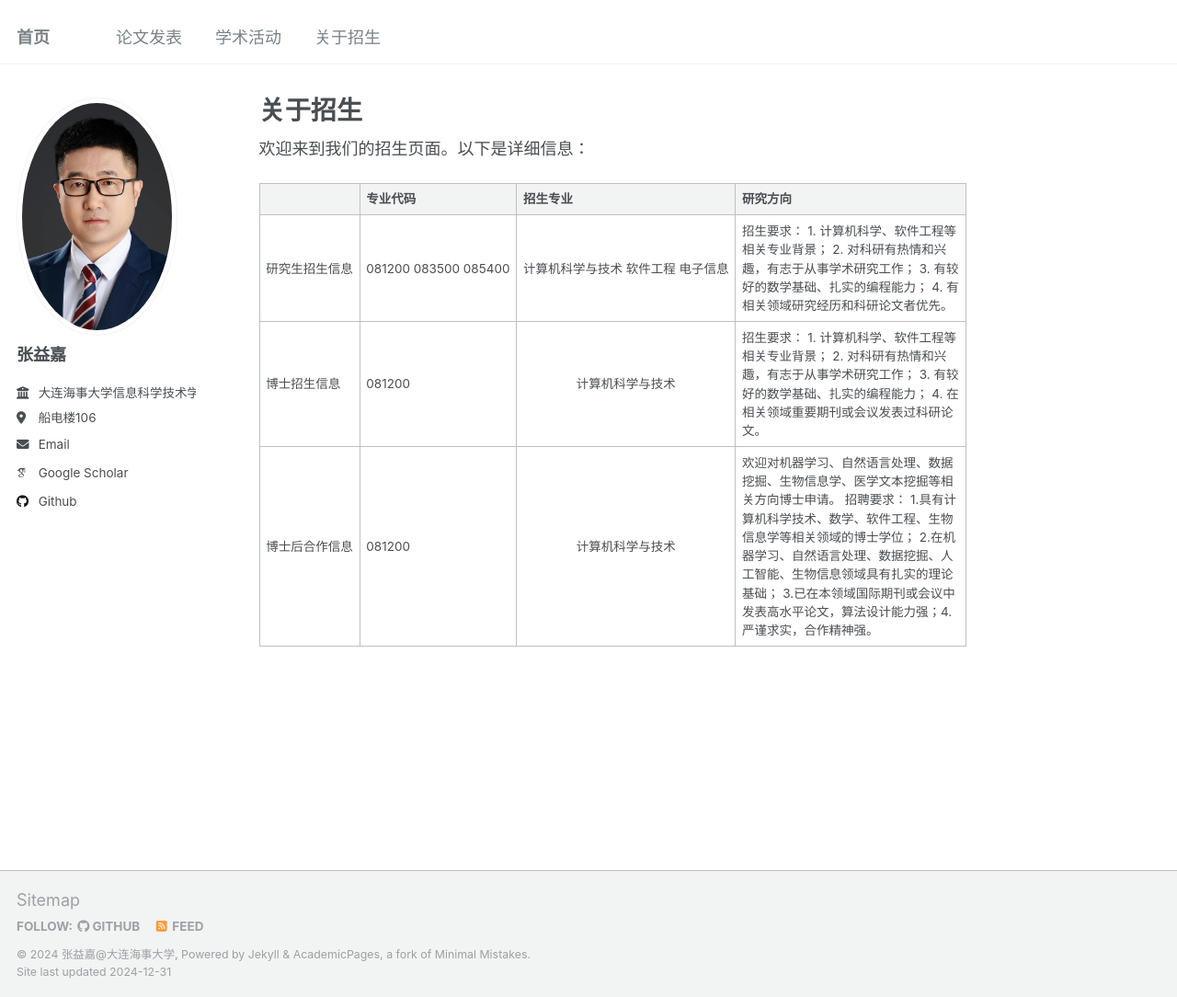
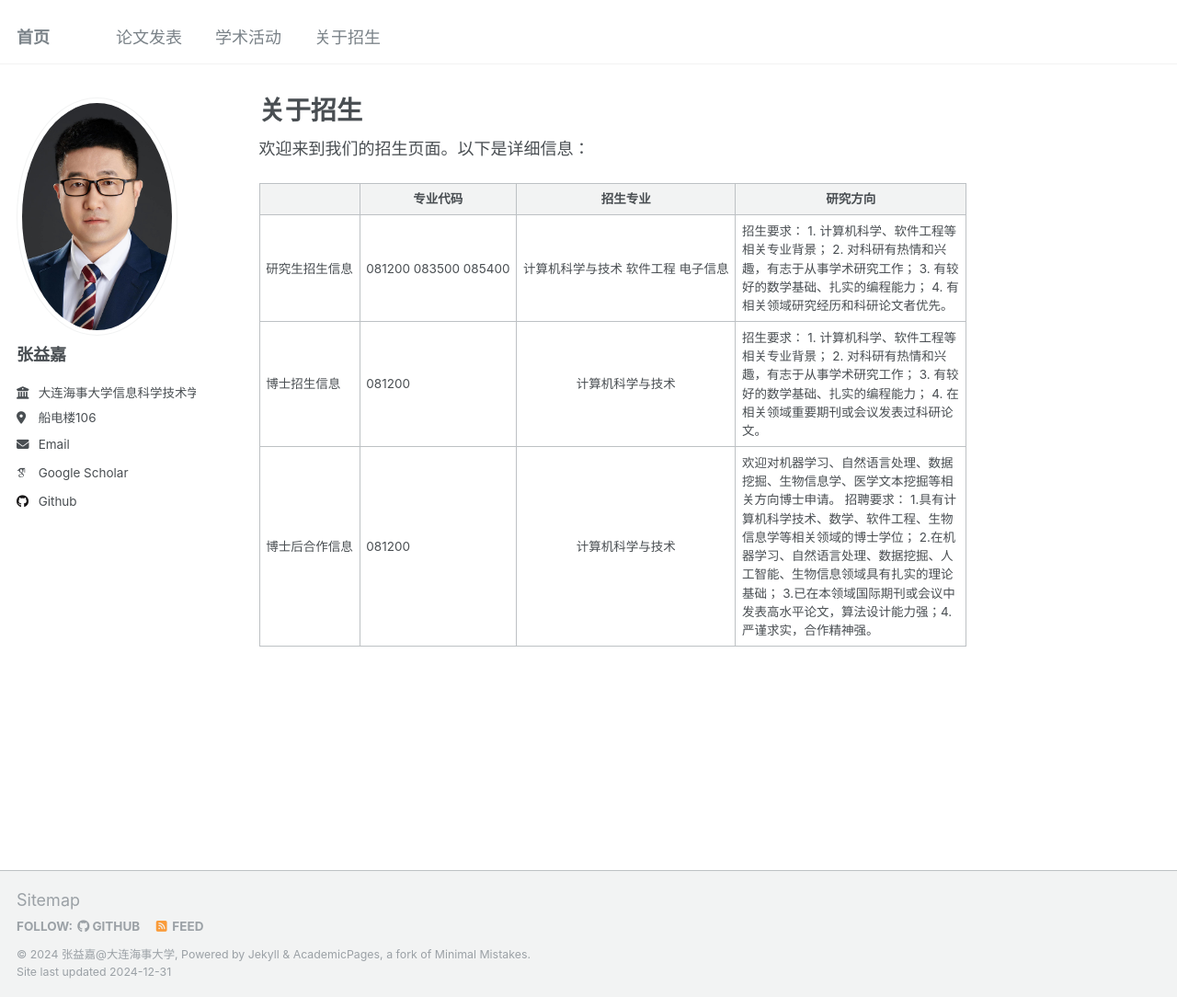
Before and after one commit to DMU-ITREC/zhangyijia.github.io, a Jekyll site: the page built from _pages/GraduateAdmissions.md, in a window 1280 px wide and 1084 px high. Shown: the whole window at 92% size. Built offline with Jekyll 4.4.1, drawn with Linux system fonts in a browser that asks for light colours; some web fonts are replaced.

Commit message:
Update GraduateAdmissions.md

```diff
--- a/_pages/GraduateAdmissions.md
+++ b/_pages/GraduateAdmissions.md
@@ -11,9 +11,9 @@ layout: single
     <thead>
         <tr>
           <th></th>
-          <th>专业代码</th>
-          <th>招生专业</th>
-          <th>研究方向</th>
+          <th style="text-align:center;">专业代码</th>
+          <th style="text-align:center;">招生专业</th>
+          <th style="text-align:center;">研究方向</th>
         </tr>
     </thead>
     <tr>
@@ -30,7 +30,7 @@ layout: single
     </tr>
     <tr>
         <td nowrap="nowrap"> 博士后合作信息 </td>
-        <td> 081200 </td>
+        <td nowrap="nowrap"> 081200 </td>
         <td nowrap="nowrap" style="text-align:center;"> 计算机科学与技术 </td>
         <td>欢迎对机器学习、自然语言处理、数据挖掘、生物信息学、医学文本挖掘等相关方向博士申请。 招聘要求： 1.具有计算机科学技术、数学、软件工程、生物信息学等相关领域的博士学位； 2.在机器学习、自然语言处理、数据挖掘、人工智能、生物信息领域具有扎实的理论基础； 3.已在本领域国际期刊或会议中发表高水平论文，算法设计能力强；4.严谨求实，合作精神强。</td>
     </tr>
```
